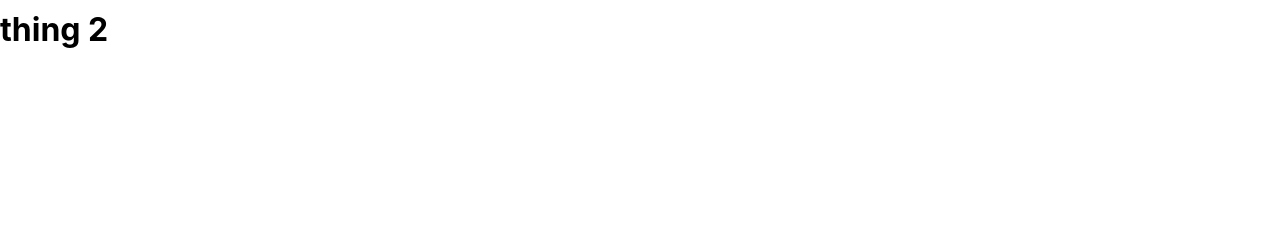
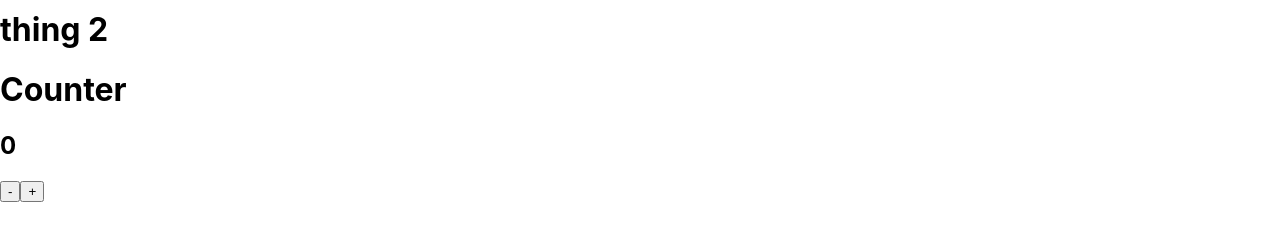
Before and after one commit to Afreen063/memegenerator, a React (Create React App) app: page / in a window 1280 px wide. Shown: the part 333-574 px from the top of the page. Built offline with nearby package versions, Linux system fonts and the light colour scheme.

Commit message:
made counter

```diff
--- a/src/App.js
+++ b/src/App.js
@@ -3,6 +3,7 @@ import './App.css';
 import Header from './components/Header';
 import Meme from './components/Meme';
 import Generate from './components/Generate';
+import Greet from './components/Greet';
 
 
 function App() {
@@ -11,6 +12,7 @@ function App() {
          <Header />
          <Meme />
          <Generate />
+         <Greet />
    </div>
 
   )
```
